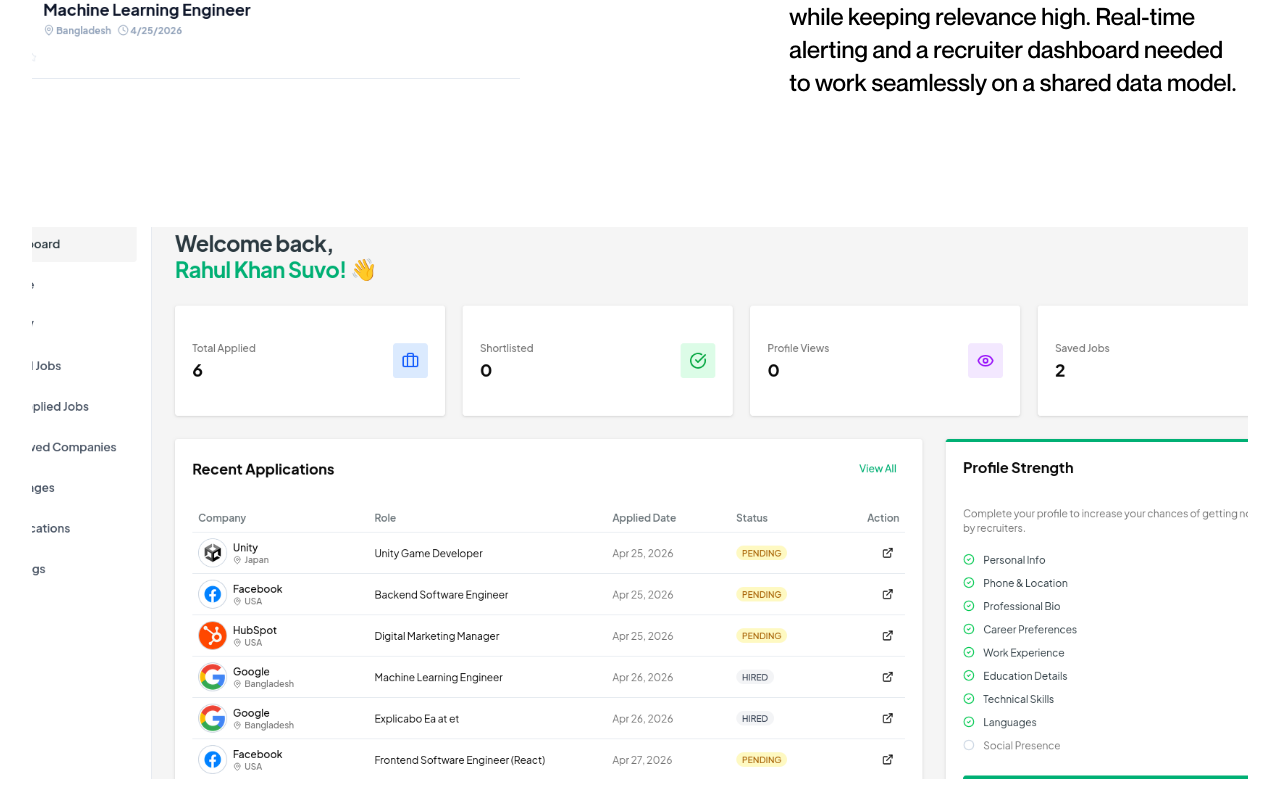
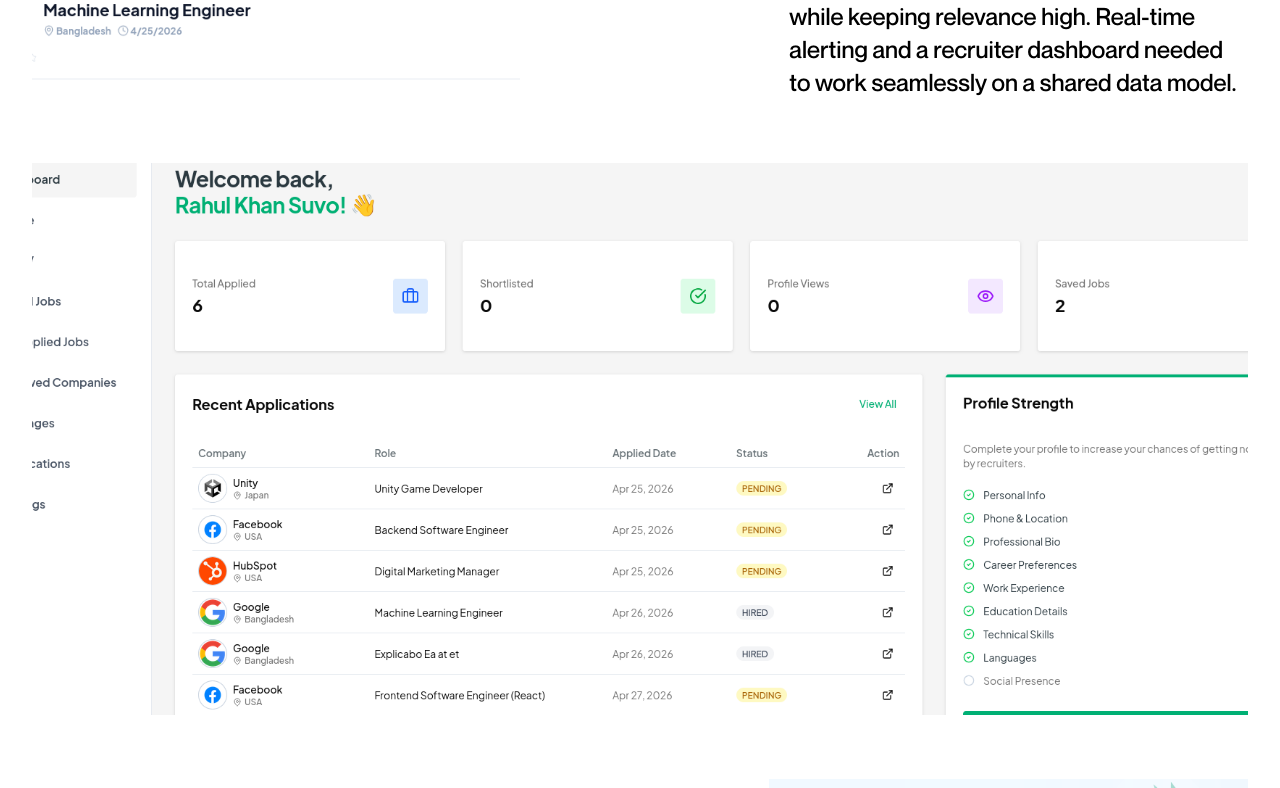
Before and after one commit to RahulKhanSuvo/RahulKhanSuvo, a Next.js app: page /project/JobZilla in a window 1280 px wide. Shown: the part 2012-2800 px from the top of the page. Built offline with nearby package versions, Linux system fonts and the light colour scheme.

Commit message:
style: remove top padding from SolutionResultSection

```diff
--- a/src/components/projectDetails/SolutionResultSection.tsx
+++ b/src/components/projectDetails/SolutionResultSection.tsx
@@ -24,7 +24,7 @@ export default function SolutionResultSection({
   sideImageAlt = "",
 }: SolutionResultProps) {
   return (
-    <section className="py-16 bg-white text-gray-900 font-sans">
+    <section className="pb-16 bg-white text-gray-900">
       <Container>
         {/* Top Banner Image */}
         <MotionImage
```
